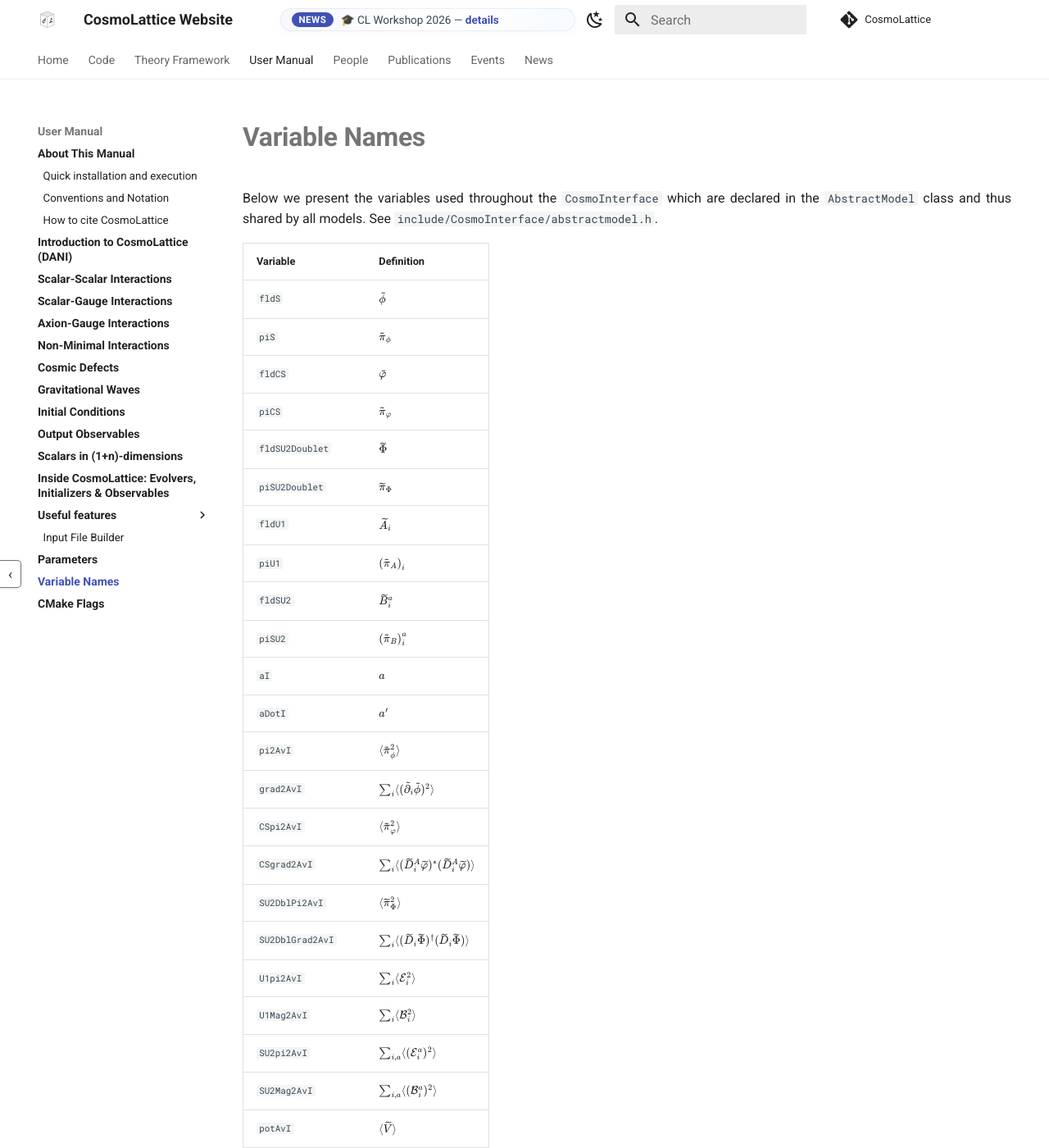
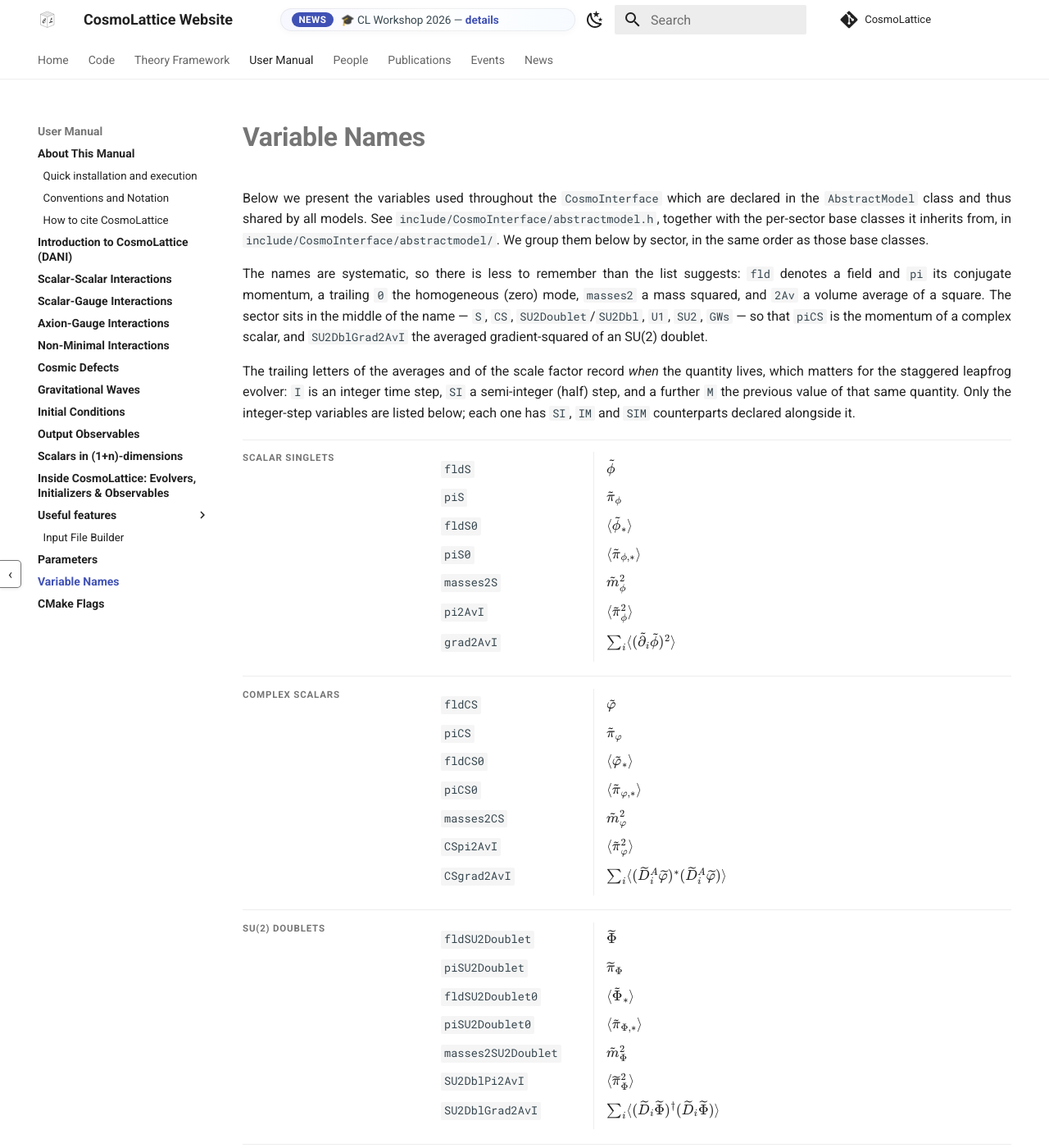
Before and after one commit to cosmolattice/cosmolatticeweb, an MkDocs documentation site: the page built from source/docs/Manual/Appendix_Generic_Model_variables.md, in a window 1280 px wide and 1400 px high. Shown: the whole window at 82% size. Built offline with MkDocs 1.6.1 and Material for MkDocs 9.7.7, drawn with Linux system fonts in a browser that asks for light colours; nearby versions of some CDN libraries; comment, search, counter and statistics services are not loaded; some of the changed text lies outside the part shown.

Commit message:
Group the model variable names by sector, and document the GW fields
The appendix listed all 36 shared AbstractModel variables as one flat
table. Group them by sector, in the order of the base classes in
include/CosmoInterface/abstractmodel/, so that the repeating per-sector
pattern (field, momentum, homogeneous modes, mass, averages) is visible
and the gauge sectors' missing rows are meaningful.

Add the gravitational-wave fields, which were absent: fldGWs and piGWs,
the auxiliary symmetric traceless tensor and its conjugate momentum, held
as unique_ptr and only allocated when withGWs = true.

Also add a key for the naming grammar and for the I / SI / M suffixes,
which record whether a quantity lives at an integer or semi-integer step:
only the integer-step variables are listed, so a reader grepping pi2AvSI
previously found nothing.

```diff
--- a/source/docs/Manual/Appendix_Generic_Model_variables.md
+++ b/source/docs/Manual/Appendix_Generic_Model_variables.md
@@ -1,40 +1,97 @@
-Below we present the variables used throughout the `CosmoInterface` which are declared in the `AbstractModel` class and thus shared by all models. See `include/CosmoInterface/abstractmodel.h`.
+Below we present the variables used throughout the `CosmoInterface` which are declared in the `AbstractModel` class and thus shared by all models. See `include/CosmoInterface/abstractmodel.h`, together with the per-sector base classes it inherits from, in `include/CosmoInterface/abstractmodel/`. We group them below by sector, in the same order as those base classes.
 
-| **Variable**        | **Definition**                                                                                   |
-| ------------------- | ------------------------------------------------------------------------------------------------ |
-| `fldS`              | $\tilde \phi$                                                                                    |
-| `piS`               | $\tilde \pi_{\phi}$                                                                              |
-| `fldCS`             | $\tilde \varphi$                                                                                 |
-| `piCS`              | $\tilde \pi_{\varphi}$                                                                           |
-| `fldSU2Doublet`     | $\widetilde\Phi$                                                                                 |
-| `piSU2Doublet`      | $\widetilde \pi_{\Phi}$                                                                          |
-| `fldU1`             | $\widetilde{A}_{i}$                                                                              |
-| `piU1`              | $\left(\tilde\pi_A\right)_i$                                                                     |
-| `fldSU2`            | $\widetilde{B}_{i}^a$                                                                            |
-| `piSU2`             | $\left(\tilde\pi_B\right)^{a}_i$                                                                 |
-| `aI`                | $a$                                                                                              |
-| `aDotI`             | $a'$                                                                                             |
-| `pi2AvI`            | $\langle \tilde \pi_{\phi}^2 \rangle$                                                            |
-| `grad2AvI`          | $\sum_i \langle (\tilde \partial_i \tilde \phi)^2 \rangle$                                       |
-| `CSpi2AvI`          | $\langle \tilde \pi_{\varphi}^2 \rangle$                                                         |
-| `CSgrad2AvI`        | $\sum_i \langle(\widetilde D_i^A \widetilde \varphi)^*(\widetilde D_i^A \widetilde \varphi) \rangle$ |
-| `SU2DblPi2AvI`      | $\langle \widetilde \pi_{\Phi}^2 \rangle$                                                        |
-| `SU2DblGrad2AvI`    | $\sum_i \langle (\widetilde D_i\widetilde \Phi)^\dagger(\widetilde D_i \widetilde \Phi) \rangle$ |
-| `U1pi2AvI`          | $\sum_i \langle \mathcal{E}_i^2 \rangle$                                                         |
-| `U1Mag2AvI`         | $\sum_i \langle \mathcal{B}_i^2 \rangle$                                                         |
-| `SU2pi2AvI`         | $\sum_{i,a} \langle (\mathcal{E}_i^a)^2 \rangle$                                                 |
-| `SU2Mag2AvI`        | $\sum_{i,a} \langle (\mathcal{B}_i^a)^2 \rangle$                                                 |
-| `potAvI`            | $\langle \widetilde V \rangle$                                                                   |
-| `fldS0`             | $\langle \tilde \phi_* \rangle$                                                                  |
-| `fldCS0`            | $\langle \tilde \varphi_* \rangle$                                                               |
-| `fldSU2Doublet0`    | $\langle \tilde \Phi_* \rangle$                                                                  |
-| `piS0`              | $\langle \tilde \pi_{\phi,*} \rangle$                                                            |
-| `piCS0`             | $\langle \tilde \pi_{\varphi,*} \rangle$                                                         |
-| `piSU2Doublet0`     | $\langle \tilde \pi_{\Phi,*} \rangle$                                                            |
-| `pot0`              | $\langle \widetilde V_{*} \rangle$                                                               |
-| `masses2S`          | $\tilde{m}_{\phi}^2$                                                                             |
-| `masses2CS`         | $\tilde{m}_{\varphi}^2$                                                                          |
-| `masses2SU2Doublet` | $\tilde{m}_{\Phi}^2$                                                                             |
-| `alpha`             | $\alpha$                                                                                         |
-| `fStar`             | $f_*$                                                                                            |
-| `omegaStar`         | $\omega_*$                                                                                       |
+The names are systematic, so there is less to remember than the list suggests: `fld` denotes a field and `pi` its conjugate momentum, a trailing `0` the homogeneous (zero) mode, `masses2` a mass squared, and `2Av` a volume average of a square. The sector sits in the middle of the name — `S`, `CS`, `SU2Doublet`/`SU2Dbl`, `U1`, `SU2`, `GWs` — so that `piCS` is the momentum of a complex scalar, and `SU2DblGrad2AvI` the averaged gradient-squared of an SU(2) doublet.
+
+The trailing letters of the averages and of the scale factor record *when* the quantity lives, which matters for the staggered leapfrog evolver: `I` is an integer time step, `SI` a semi-integer (half) step, and a further `M` the previous value of that same quantity. Only the integer-step variables are listed below; each one has `SI`, `IM` and `SIM` counterparts declared alongside it.
+
+<div class="cl-defs cl-vars" markdown>
+
+<div class="cl-defs-group" markdown>
+<p class="cl-defs-label">Scalar singlets</p>
+
+- `fldS`{ .cl-vname } $\tilde \phi$
+- `piS`{ .cl-vname } $\tilde \pi_{\phi}$
+- `fldS0`{ .cl-vname } $\langle \tilde \phi_* \rangle$
+- `piS0`{ .cl-vname } $\langle \tilde \pi_{\phi,*} \rangle$
+- `masses2S`{ .cl-vname } $\tilde{m}_{\phi}^2$
+- `pi2AvI`{ .cl-vname } $\langle \tilde \pi_{\phi}^2 \rangle$
+- `grad2AvI`{ .cl-vname } $\sum_i \langle (\tilde \partial_i \tilde \phi)^2 \rangle$
+
+</div>
+
+<div class="cl-defs-group" markdown>
+<p class="cl-defs-label">Complex scalars</p>
+
+- `fldCS`{ .cl-vname } $\tilde \varphi$
+- `piCS`{ .cl-vname } $\tilde \pi_{\varphi}$
+- `fldCS0`{ .cl-vname } $\langle \tilde \varphi_* \rangle$
+- `piCS0`{ .cl-vname } $\langle \tilde \pi_{\varphi,*} \rangle$
+- `masses2CS`{ .cl-vname } $\tilde{m}_{\varphi}^2$
+- `CSpi2AvI`{ .cl-vname } $\langle \tilde \pi_{\varphi}^2 \rangle$
+- `CSgrad2AvI`{ .cl-vname } $\sum_i \langle(\widetilde D_i^A \widetilde \varphi)^*(\widetilde D_i^A \widetilde \varphi) \rangle$
+
+</div>
+
+<div class="cl-defs-group" markdown>
+<p class="cl-defs-label">SU(2) doublets</p>
+
+- `fldSU2Doublet`{ .cl-vname } $\widetilde\Phi$
+- `piSU2Doublet`{ .cl-vname } $\widetilde \pi_{\Phi}$
+- `fldSU2Doublet0`{ .cl-vname } $\langle \tilde \Phi_* \rangle$
+- `piSU2Doublet0`{ .cl-vname } $\langle \tilde \pi_{\Phi,*} \rangle$
+- `masses2SU2Doublet`{ .cl-vname } $\tilde{m}_{\Phi}^2$
+- `SU2DblPi2AvI`{ .cl-vname } $\langle \widetilde \pi_{\Phi}^2 \rangle$
+- `SU2DblGrad2AvI`{ .cl-vname } $\sum_i \langle (\widetilde D_i\widetilde \Phi)^\dagger(\widetilde D_i \widetilde \Phi) \rangle$
+
+</div>
+
+<div class="cl-defs-group" markdown>
+<p class="cl-defs-label">U(1) gauge fields</p>
+
+- `fldU1`{ .cl-vname } $\widetilde{A}_{i}$
+- `piU1`{ .cl-vname } $\left(\tilde\pi_A\right)_i$
+- `U1pi2AvI`{ .cl-vname } $\sum_i \langle \mathcal{E}_i^2 \rangle$
+- `U1Mag2AvI`{ .cl-vname } $\sum_i \langle \mathcal{B}_i^2 \rangle$
+
+</div>
+
+<div class="cl-defs-group" markdown>
+<p class="cl-defs-label">SU(2) gauge fields</p>
+
+- `fldSU2`{ .cl-vname } $\widetilde{B}_{i}^a$
+- `piSU2`{ .cl-vname } $\left(\tilde\pi_B\right)^{a}_i$
+- `SU2pi2AvI`{ .cl-vname } $\sum_{i,a} \langle (\mathcal{E}_i^a)^2 \rangle$
+- `SU2Mag2AvI`{ .cl-vname } $\sum_{i,a} \langle (\mathcal{B}_i^a)^2 \rangle$
+
+</div>
+
+<div class="cl-defs-group" markdown>
+<p class="cl-defs-label">Gravitational waves<span class="cl-defs-note">only allocated when <code>withGWs = true</code></span></p>
+
+- `fldGWs`{ .cl-vname } $\tilde v_{ij}$
+- `piGWs`{ .cl-vname } $\left(\tilde\pi_v\right)_{ij}$
+
+</div>
+
+<div class="cl-defs-group" markdown>
+<p class="cl-defs-label">Scale factor and potential</p>
+
+- `aI`{ .cl-vname } $a$
+- `aDotI`{ .cl-vname } $a'$
+- `potAvI`{ .cl-vname } $\langle \widetilde V \rangle$
+- `pot0`{ .cl-vname } $\langle \widetilde V_{*} \rangle$
+
+</div>
+
+<div class="cl-defs-group" markdown>
+<p class="cl-defs-label">Program-variable normalization</p>
+
+- `alpha`{ .cl-vname } $\alpha$
+- `fStar`{ .cl-vname } $f_*$
+- `omegaStar`{ .cl-vname } $\omega_*$
+
+</div>
+
+</div>
+
+The gravitational-wave variables are the five independent components of a symmetric, traceless tensor, evolved as described in [**Gravitational Waves**](GW.md). Unlike the matter fields, they are held as `std::unique_ptr` and are only allocated when `withGWs = true`, so they are accessed through a dereference — `*model.fldGWs` — and are `nullptr` otherwise.
--- a/source/docs/extra.css
+++ b/source/docs/extra.css
@@ -2643,3 +2643,79 @@ body.nav-collapsed .md-sidebar--primary {
         font-size: 0.95em;
     }
 }
+
+/* === Variable-name reference (Appendix: Variable Names) ===
+   Modifier on the .cl-defs group skeleton above: entries are name/symbol pairs
+   rather than name + prose, so the rows form two real columns — monospace name
+   | MathJax symbol — split by a hairline rule.
+
+   The rule is painted as a 1px background bar on the <ul>, not as a border on
+   the rows: a per-row border would be chopped up by the row spacing, and it
+   would also have to sit on the symbol cell, which MathJax swaps out for an
+   <mjx-container> once it typesets. Rows therefore carry their spacing as
+   padding (not margin), so the bar spans the group with no gaps at either end.
+   Column width and gutter live in variables because the bar has to land in the
+   middle of the same gutter the grid uses. */
+.md-typeset .cl-vars {
+    --cl-var-col: 8.5rem;
+    --cl-var-gap: 1.6rem;
+}
+
+.md-typeset .cl-vars .cl-defs-group > ul {
+    padding: 0.15em 0 0.4em;
+    background-image: linear-gradient(var(--md-default-fg-color--lightest),
+                                      var(--md-default-fg-color--lightest));
+    background-repeat: no-repeat;
+    background-size: 1px 100%;
+    background-position: calc(var(--cl-var-col) + var(--cl-var-gap) / 2) 0;
+}
+
+.md-typeset .cl-vars .cl-defs-group > ul > li {
+    display: grid;
+    grid-template-columns: var(--cl-var-col) 1fr;
+    align-items: baseline;
+    column-gap: var(--cl-var-gap);
+    margin: 0;
+    padding: 0.28em 0;
+}
+
+/* Variable name: deliberately left with Material's ordinary inline-code look,
+   so a name reads the same here as it does in the prose above and in the rest
+   of the manual. justify-self keeps the code background hugging the name — as
+   a grid item it would otherwise stretch to the full column width and read as
+   a filled cell rather than inline code. */
+.md-typeset code.cl-vname {
+    justify-self: start;
+    overflow-wrap: anywhere;
+}
+
+/* Long averages (covariant gradients, sums over i and a) must not push the
+   grid wider than the content column. */
+.md-typeset .cl-vars .cl-defs-group > ul > li > .arithmatex,
+.md-typeset .cl-vars .cl-defs-group > ul > li > mjx-container {
+    min-width: 0;
+    overflow-x: auto;
+    overflow-y: hidden;
+}
+
+/* The GW group's gutter note carries inline code; keep Material's own code
+   background here too, just scaled down to the note's size. */
+.md-typeset .cl-defs-note code {
+    padding: 0 0.3em;
+    font-size: 0.9em;
+    background: var(--md-code-bg-color);
+}
+
+/* Narrow screens: no room for two columns, so the pair stacks and the rule
+   that would separate them is dropped. */
+@media screen and (max-width: 44em) {
+    .md-typeset .cl-vars .cl-defs-group > ul {
+        background-image: none;
+    }
+
+    .md-typeset .cl-vars .cl-defs-group > ul > li {
+        grid-template-columns: 1fr;
+        row-gap: 0.1em;
+        padding: 0.3em 0;
+    }
+}
```
